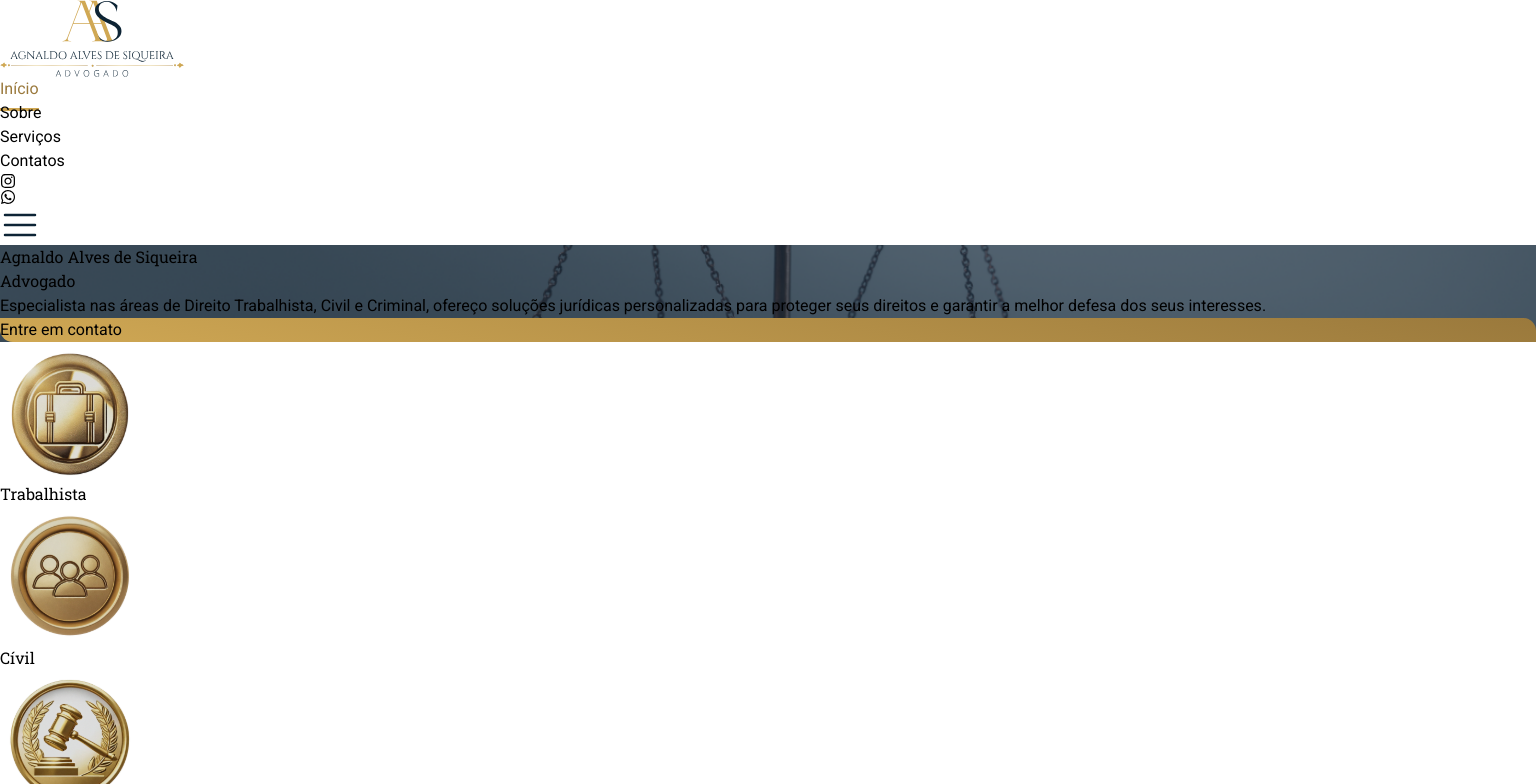
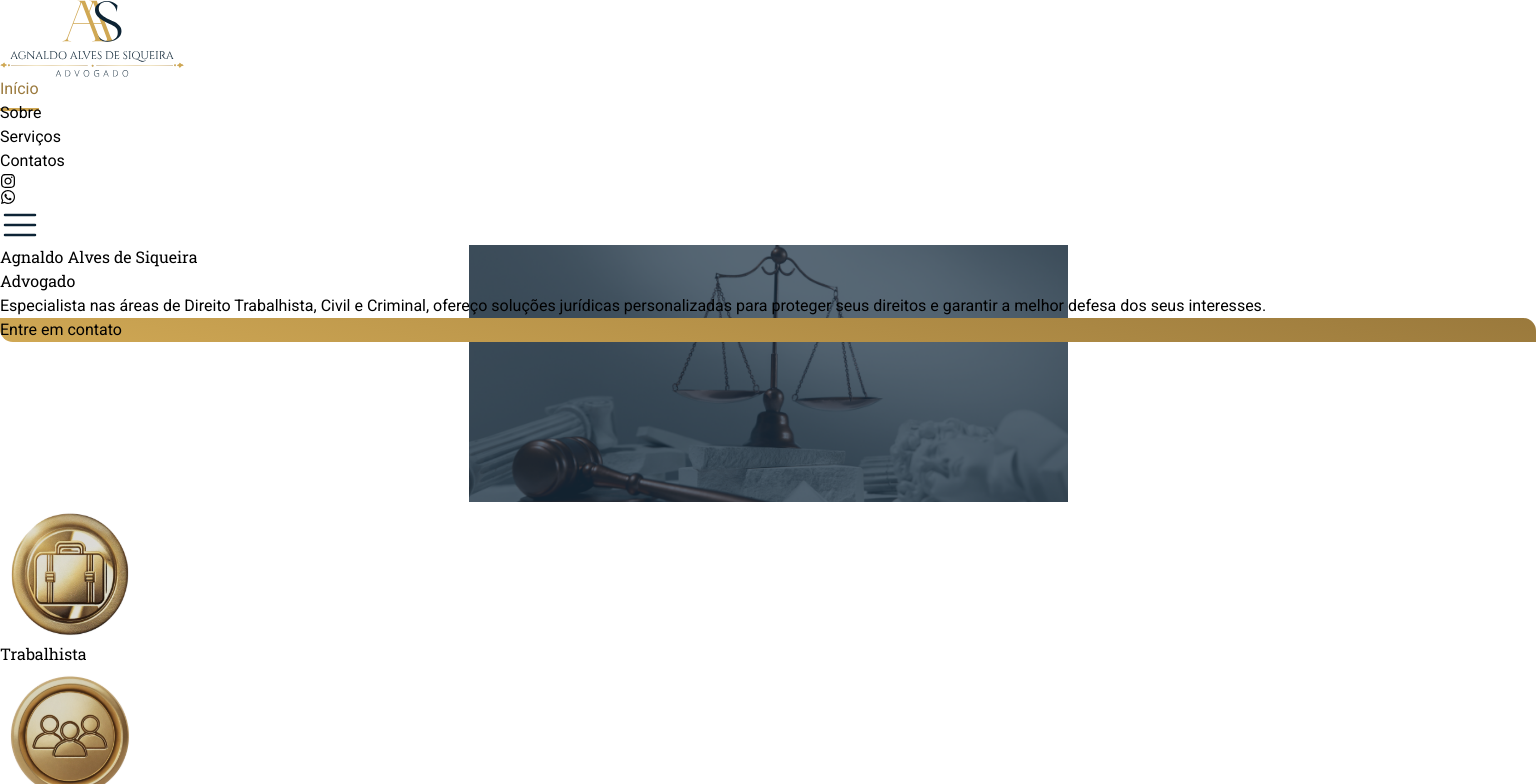
Before and after one commit to camfeitosa/advogado, a React (Vite) app: page / in a window 1536 px wide. Shown: the top 784 px of the page. Built offline with nearby package versions, Linux system fonts and the light colour scheme.

Commit message:
img hero

```diff
--- a/src/Global.css
+++ b/src/Global.css
@@ -104,7 +104,20 @@ nav ul li a.active, nav ul li a:hover{
   }
 }
 
-@media (min-width: 1496px) and (max-width: 1630px){
+@media (min-width: 1490px){
+  .hero{
+    background-size: contain;
+    padding-bottom: 10rem;
+  }
+}
+
+@media (min-width: 1496px) and (max-width: 1510px){
+  .hero{
+    background-size: cover;
+  }
+}
+
+@media (min-width: 1559px){
   .hero{
     background-size: cover;
   }
```
